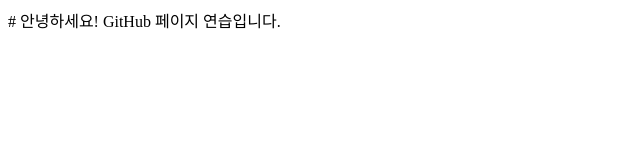
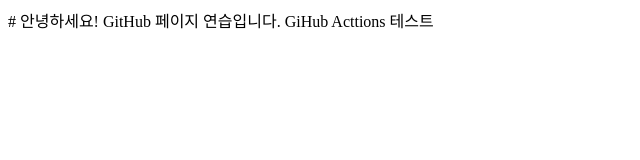
Before and after one commit to luvi-kh/luvi-kh.github.io, a plain HTML site: page index.html in a window 1280 px wide. Shown: the whole page, without its empty margins (0-640 px from the left). Drawn offline with Linux system fonts and the light colour scheme.

Commit message:
GitHub Actions Test

```diff
--- a/index.html
+++ b/index.html
@@ -8,5 +8,6 @@
 <body>
     # 안녕하세요!
     GitHub 페이지 연습입니다.
+    GiHub Acttions 테스트
 </body>
 </html>
```
